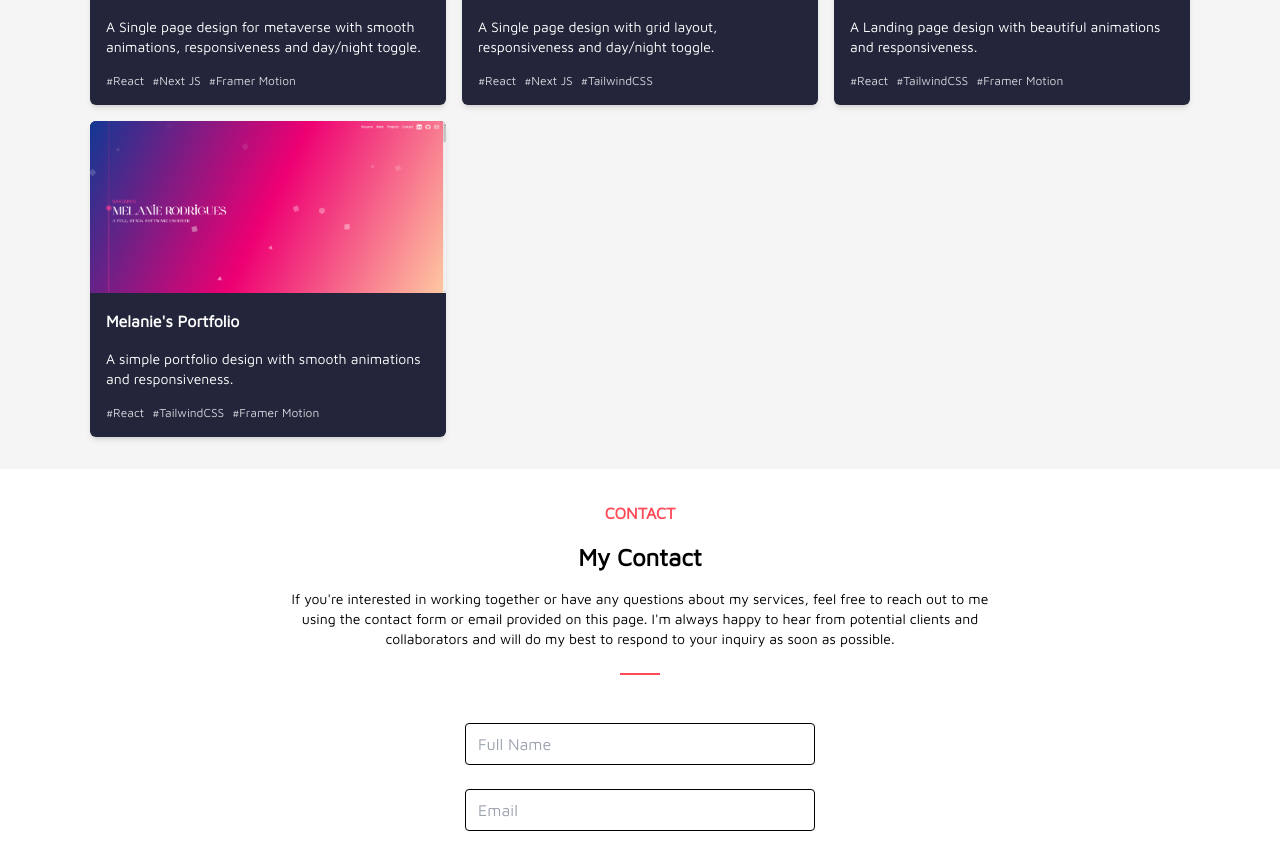
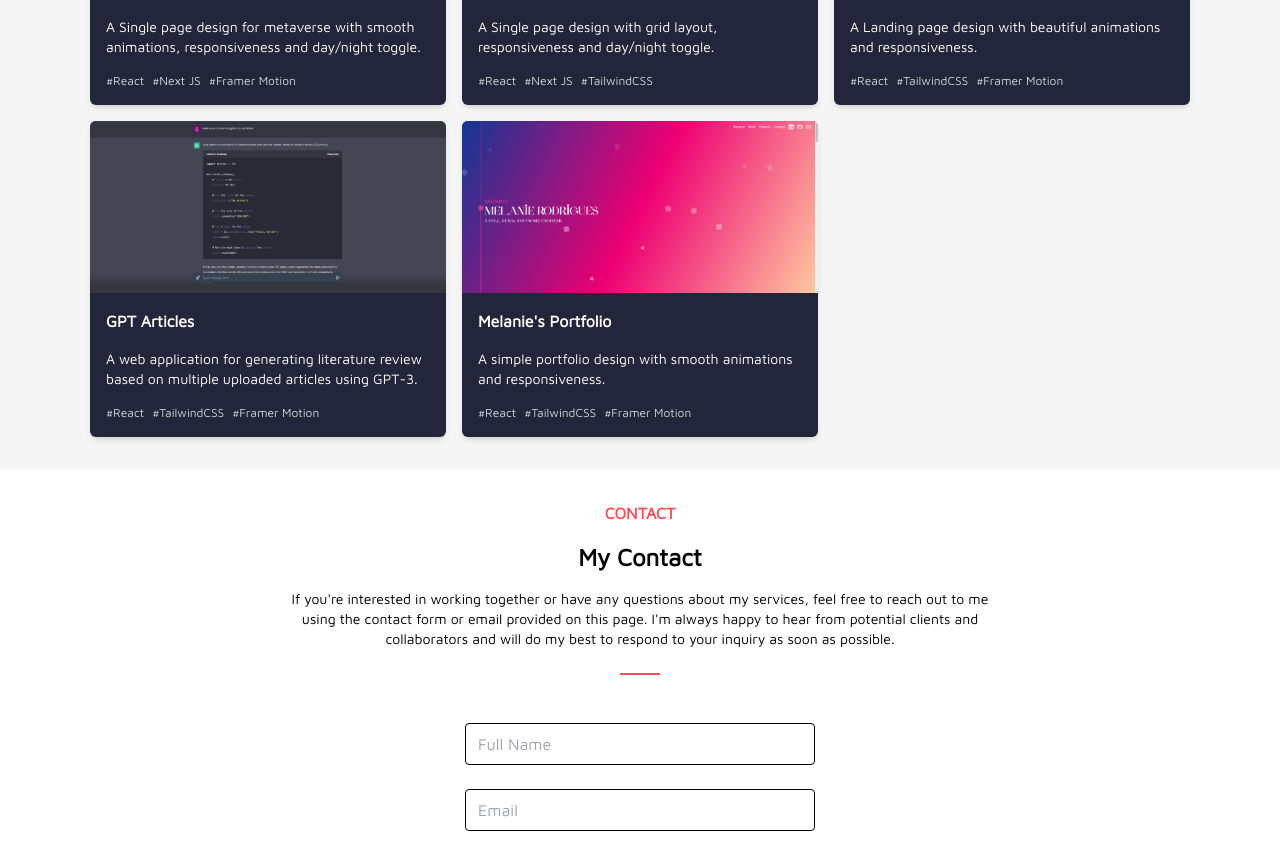
Before and after one commit to Waheed4719/my-portfolio, a React (Create React App) app: page / in a window 1280 px wide. Shown: the part 6125-6978 px from the top of the page. Built offline with nearby package versions, Linux system fonts and the light colour scheme.

Commit message:
Add GPTArticles project

```diff
--- a/src/json/data.ts
+++ b/src/json/data.ts
@@ -11,6 +11,7 @@ import WishbuxImage from '../assets/images/Wishbux.png';
 import MelaniesPortfolioImage from '../assets/images/MelaniePortfolio.png';
 import FoodDeliveryAppImage from '../assets/images/Food Delivery.png';
 import NewsAppImage from '../assets/images/News App.png';
+import GPTArticlesImage from '../assets/images/GPTArticles.png';
 
 import {
     css,
@@ -178,6 +179,15 @@ export const projects = [
         link: 'https://wishbux.vercel.app/'
     },
     {
+        image: GPTArticlesImage,
+        title: 'GPT Articles',
+        github: '',
+        description:
+            'A web application for generating literature review based on multiple uploaded articles using GPT-3.',
+        technologies: ['React', 'TailwindCSS', 'Framer Motion'],
+        link: 'https://gpt-articles.vercel.app/'
+    },
+    {
         image: MelaniesPortfolioImage,
         title: `Melanie's Portfolio`,
         github: '',
```
Also changed, not shown: src/assets/images/GPTArticles.png (added).
